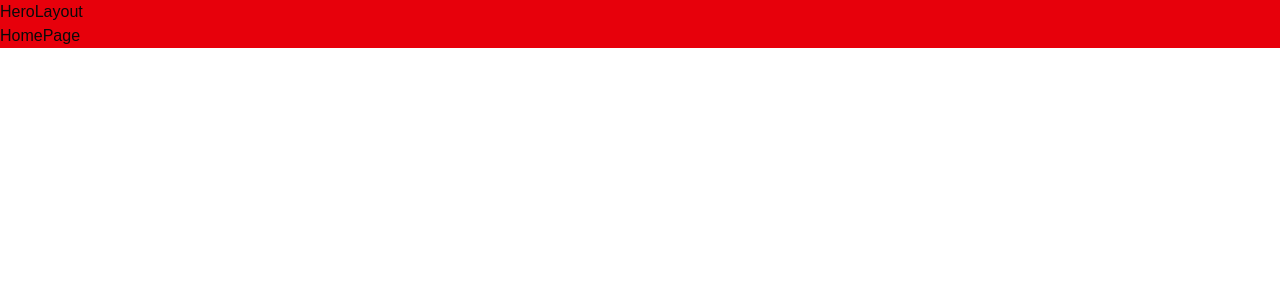
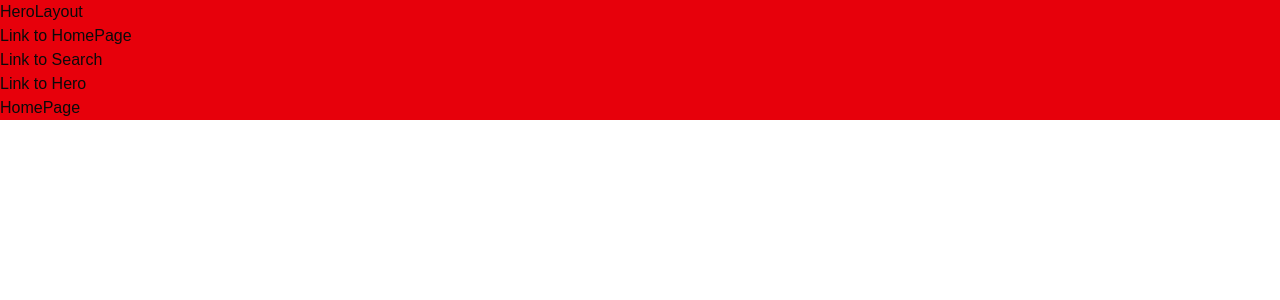
Before and after one commit to alonso-miguell/heroes-app, a React app: page / in a window 1280 px wide. Shown: the top 300 px of the page. Built offline with nearby package versions, Linux system fonts and the light colour scheme; the HTML template or start-up script is replaced by a standard one.

Commit message:
Lazy load for SearchPage.tsx

```diff
--- a/src/layouts/HeroLayout.tsx
+++ b/src/layouts/HeroLayout.tsx
@@ -1,9 +1,14 @@
-import {Outlet} from "react-router";
+import {Link, Outlet} from "react-router";
 
 export const HeroLayout= ( )=>{
     return (
         <div className="bg-red-600">
             <h1> HeroLayout</h1>
+            <ul>
+                <li><Link to={"/"}>Link to HomePage</Link> </li>
+                <li><Link to={"/search"}>Link to Search</Link> </li>
+                <li><Link to={"/hero/1"}>Link to Hero</Link> </li>
+            </ul>
             <Outlet/>
 
         </div>
--- a/src/pages/SearchPage.tsx
+++ b/src/pages/SearchPage.tsx
@@ -2,4 +2,6 @@ export const SearchPage=()=>{
     return (
         <div>SearchPage</div>
     )
-}
+};
+
+export default SearchPage;
--- a/src/router/app.router.tsx
+++ b/src/router/app.router.tsx
@@ -2,9 +2,11 @@ import {createBrowserRouter} from "react-router";
 import {AdminPage} from "@/pages/AdminPage.tsx";
 import {HomePage} from "@/pages/HomePage.tsx";
 import {HeroPage} from "@/pages/HeroPage.tsx";
-import {SearchPage} from "@/pages/SearchPage.tsx";
 import {HeroLayout} from "@/layouts/HeroLayout.tsx";
 import {AdminLayout} from "@/layouts/AdminLayout.tsx";
+import {lazy} from "react";
+
+const SearchPage = lazy(() => import("@/pages/SearchPage.tsx"));
 
 export const appRouter= createBrowserRouter([
     {
```
